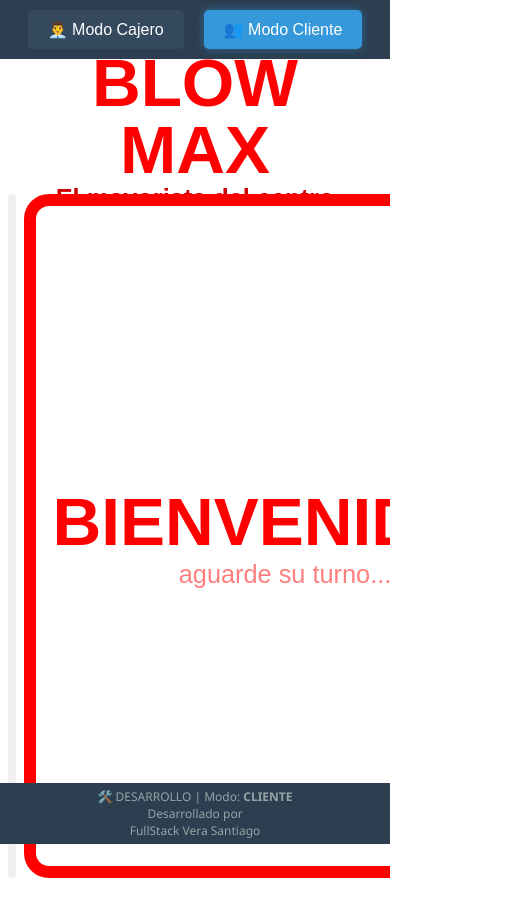
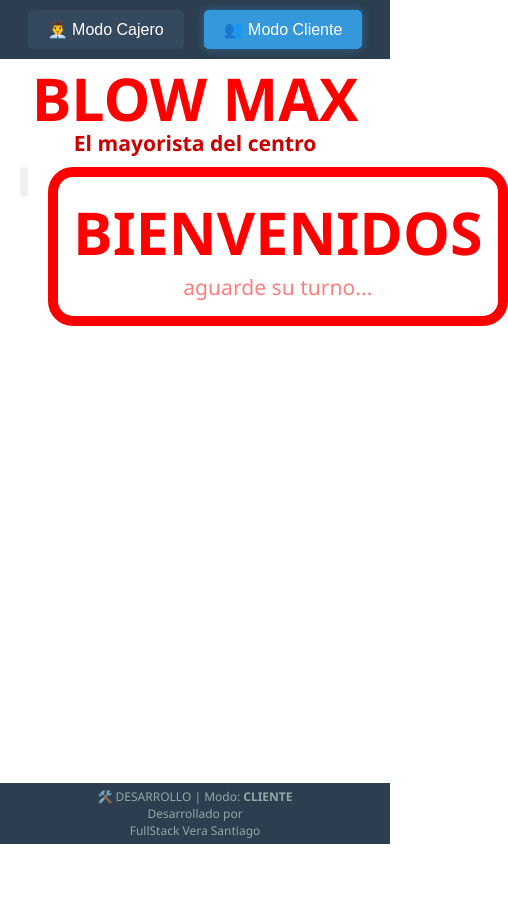
Before and after one commit to Santi-Keku13/frontend, a React (Vite) app: page / in a window 390 px wide. Both pictures are taken after a click on the button "👥 Modo Cliente". Shown: the whole page, 508 px wide, since content can reach past the window. After the commit the page ends 844 px from the top, so only its background shows below. Built offline with nearby package versions, Linux system fonts and the light colour scheme; no server answers; grey boxes are pictures that could not be loaded; the HTML template or start-up script is replaced by a standard one.

Commit message:
Solucion 2 de pagina responsiva

```diff
--- a/src/Cliente.jsx
+++ b/src/Cliente.jsx
@@ -20,7 +20,6 @@
           let numeroCaja = null;
           let numeroTurno = null;
 
-          // Mantenemos la lógica de detección que te funcionó
           if (data.type === 'llamada' || data.type === 'init' || data.turno) {
             if (typeof data.turno === 'object') {
               numeroCaja = data.turno.caja;
@@ -53,17 +52,15 @@
   };
 
   return (
-    <div style={styles.viewPort}>
-      <div style={styles.container}>
-        {/* Cabecera Adaptable */}
+    <div style={styles.pageWrapper}>
+      {/* Cabecera */}
       <header style={styles.header}>
         <h1 style={styles.tituloPrincipal}>BLOW MAX</h1>
         <p style={styles.eslogan}>El mayorista del centro</p>
       </header>
 
-        {/* Cuerpo Principal Responsivo */}
-        <main style={styles.mainContent}>
-          {/* Sección de Video */}
+      {/* Contenido Principal: El flex: 1 lo estira hasta el Footer de App.js */}
+      <div style={styles.mainContent}>
         <div style={styles.videoSection}>
           <video
             key="video-display"
@@ -73,7 +70,6 @@
           />
         </div>
 
-          {/* Sección de Turno Llamado */}
         <div style={styles.turnoSection}>
           <div style={{
             ...styles.display,
@@ -96,62 +92,53 @@
             )}
           </div>
         </div>
-        </main>
       </div>
     </div>
   );
 };
 
 const styles = {
-  viewPort: {
-    height: '100vh',
-    width: '100vw',
-    margin: 0,
-    padding: 0,
-    overflow: 'hidden',
-    backgroundColor: '#fff',
-    fontFamily: 'Arial, sans-serif'
-  },
-  container: {
-    height: '100%',
+  // Ocupa el espacio disponible que le deje el App.js
+  pageWrapper: {
     display: 'flex',
     flexDirection: 'column',
-    padding: '1vh 2vw'
+    height: '100%',
+    width: '100%',
+    boxSizing: 'border-box',
+    padding: '10px 20px 0 20px', // Quitamos padding inferior para no chocar con el footer
   },
   header: {
     textAlign: 'center',
-    height: '15vh', // Altura fija para la cabecera
-    display: 'flex',
-    flexDirection: 'column',
-    justifyContent: 'center'
+    flexShrink: 0,
+    paddingBottom: '10px'
   },
   tituloPrincipal: {
-    fontSize: '8vh',
+    fontSize: 'clamp(35px, 7vh, 80px)',
     color: '#FF0000',
     fontWeight: '900',
     margin: 0,
-    lineHeight: '1'
+    lineHeight: 1
   },
   eslogan: {
-    fontSize: '3vh',
+    fontSize: 'clamp(16px, 2.5vh, 25px)',
     color: '#cc0000',
     margin: 0,
     fontWeight: 'bold'
   },
   mainContent: {
     display: 'flex',
-    flex: 1, // Ocupa todo el resto del alto
-    gap: '2vw',
-    height: '80vh', // Altura del contenido principal
-    marginBottom: '2vh'
+    flex: 1, // ESTO HACE QUE SE ESTIRE HASTA EL FOOTER
+    gap: '20px',
+    minHeight: 0,
+    paddingBottom: '15px', // Espacio antes del footer de App.js
   },
   videoSection: {
-    flex: 1.6, // El video es más ancho
+    flex: 1.6,
     backgroundColor: '#000',
     borderRadius: '25px',
     overflow: 'hidden',
     border: '4px solid #f0f0f0',
-    height: '100%'
+    height: '100%',
   },
   videoPlayer: {
     width: '100%',
@@ -159,13 +146,13 @@
     objectFit: 'cover'
   },
   turnoSection: {
-    flex: 1, // El cuadro de turno ocupa el resto
-    height: '100%'
+    flex: 1,
+    height: '100%',
   },
   display: {
     height: '100%',
     borderRadius: '25px',
-    border: '1.5vh solid #FF0000',
+    border: 'clamp(8px, 1.2vh, 18px) solid #FF0000',
     display: 'flex',
     flexDirection: 'column',
     alignItems: 'center',
@@ -173,7 +160,7 @@
     backgroundColor: '#fff',
     color: '#FF0000',
     boxSizing: 'border-box',
-    padding: '2vh'
+    padding: '15px'
   },
   contentWrapper: {
     display: 'flex',
@@ -183,29 +170,28 @@
     height: '100%',
     width: '100%'
   },
-  mensaje: { fontSize: '5vh', fontWeight: 'bold' },
-  cajaLabel: { fontSize: '6vh', fontWeight: 'bold' },
+  mensaje: { fontSize: 'clamp(18px, 4vh, 45px)', fontWeight: 'bold' },
+  cajaLabel: { fontSize: 'clamp(25px, 5vh, 55px)', fontWeight: 'bold' },
   cajaNumero: {
-    fontSize: '28vh', // Número gigante adaptable
+    fontSize: 'clamp(90px, 32vh, 380px)',
     fontWeight: '900',
-    lineHeight: '0.8'
+    lineHeight: 0.8
   },
   turnoFooter: {
-    fontSize: '6vh',
+    fontSize: 'clamp(18px, 5vh, 55px)',
     backgroundColor: '#FF0000',
     color: '#fff',
-    padding: '1.5vh 4vw',
-    borderRadius: '20px',
+    padding: '8px 35px',
+    borderRadius: '18px',
     fontWeight: 'bold',
     width: '90%',
     textAlign: 'center'
   },
   esperando: { textAlign: 'center' },
-  textoEspera: { fontSize: '8vh', fontWeight: 'bold' },
-  subtextoEspera: { fontSize: '3vh', opacity: 0.5 },
+  textoEspera: { fontSize: '7vh', fontWeight: 'bold' },
+  subtextoEspera: { fontSize: '2.5vh', opacity: 0.5 },
   displayActivo: {
-    // Animación de parpadeo suave cuando llega turno
-    boxShadow: '0 0 50px rgba(255, 0, 0, 0.2)'
+    boxShadow: '0 0 30px rgba(255, 0, 0, 0.2)'
   }
 };
 
```
Lines whose indentation alone changed are shown as unchanged.
